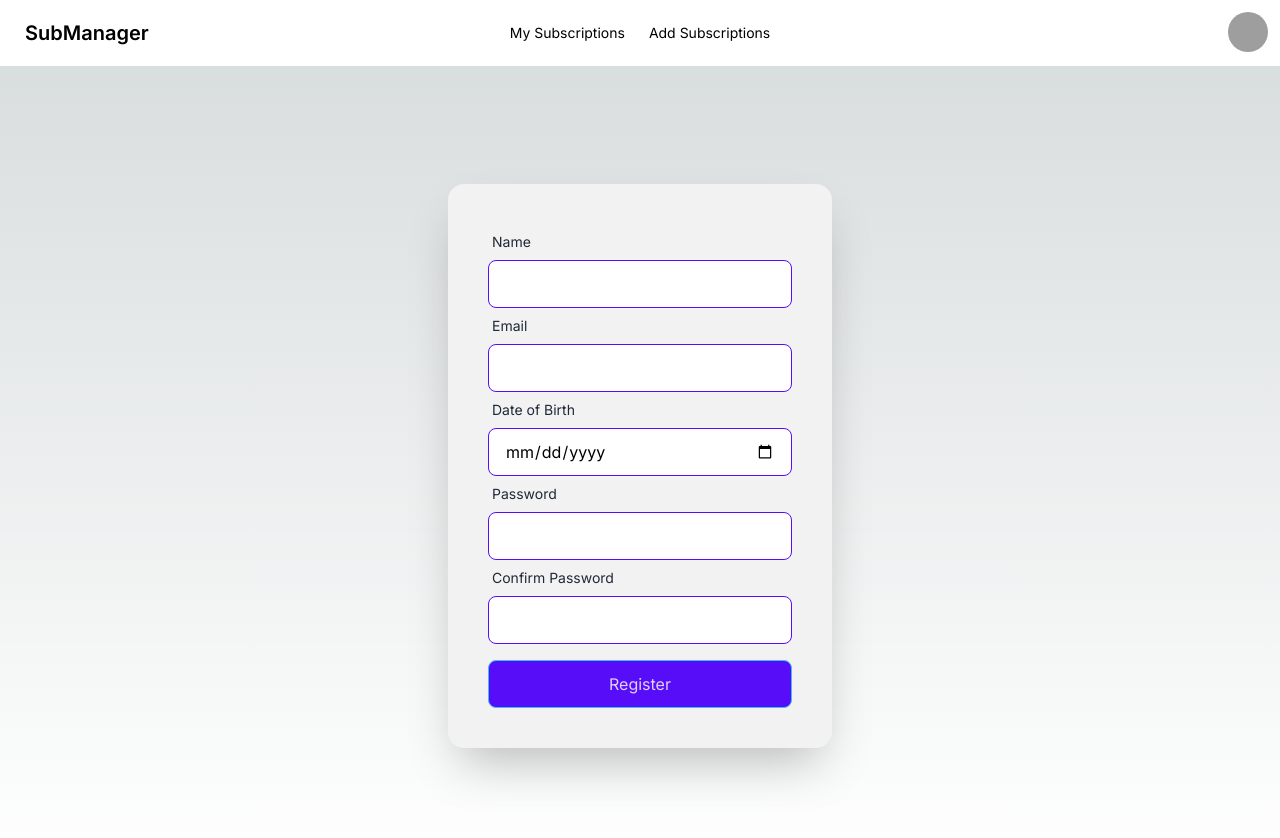
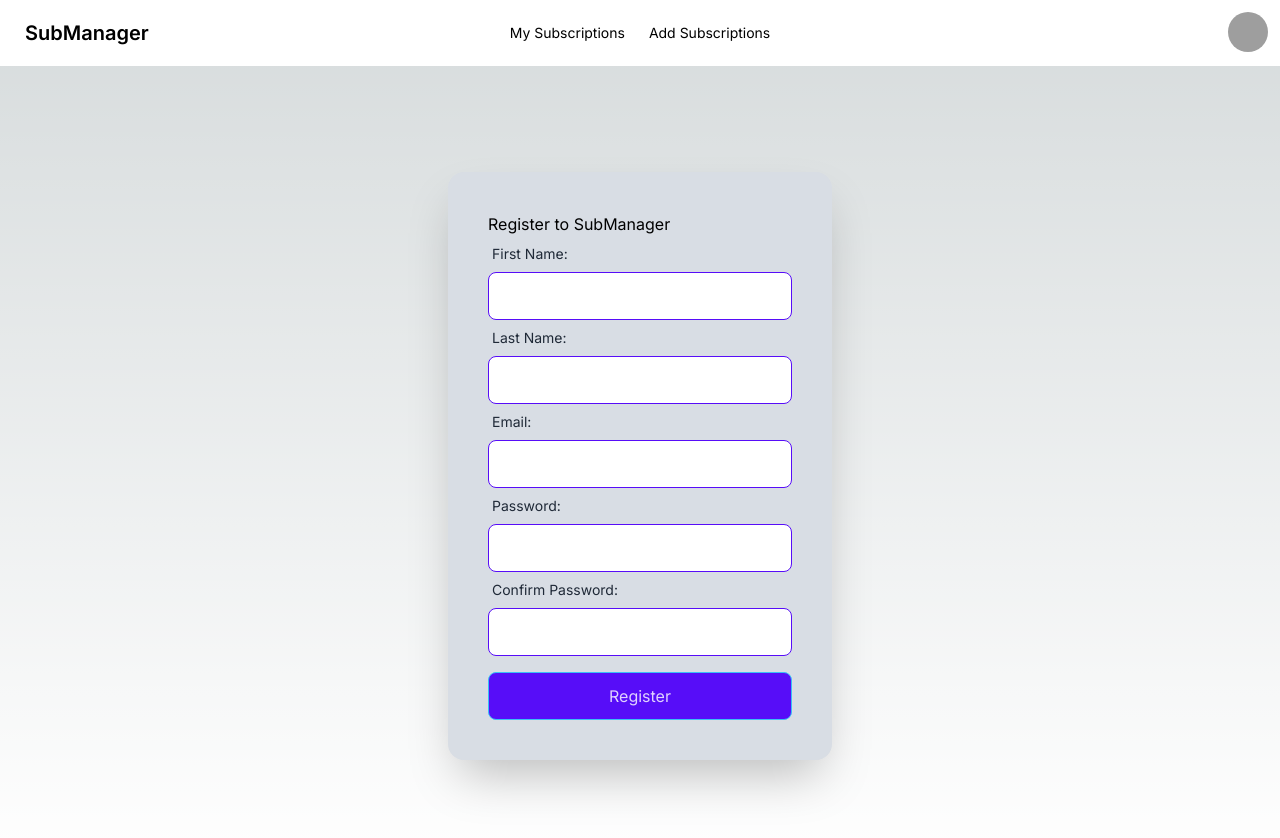
Before and after one commit to AbhinavParbhakar/developED-2023, a Next.js app in the folder front-end/subscription-manager/: page /register in a window 1280 px wide. Shown: the top 838 px of the page. Built offline with nearby package versions, Linux system fonts and the light colour scheme; grey boxes are pictures that could not be loaded.

Commit message:
Register form send Post request

```diff
--- a/front-end/subscription-manager/app/page.tsx
+++ b/front-end/subscription-manager/app/page.tsx
@@ -4,7 +4,7 @@ import Link from 'next/link'
 export default function Home() {
   return (
     <div>
-      <div className="hero min-h-screen bg-base-200">
+      <div className="hero min-h-screen bg-base-200 ">
         <div className="hero-content text-center">
           <div className="max-w-md">
             <h1 className="text-5xl font-bold">Welcome Back User</h1>
--- a/front-end/subscription-manager/app/register/page.tsx
+++ b/front-end/subscription-manager/app/register/page.tsx
@@ -1,29 +1,129 @@
-export default function Home() {
+'use client'
+
+import { useRouter } from 'next/navigation';
+import React, { useState } from 'react';
+
+function AddSubscription() {
+  // Define the subscription state outside of the component
+  const [formData, setFormData] = useState({
+    name: '',
+    l_name: '',
+    email: '',
+    password: '',
+    confirmPassword: '',
+  });
+
+
+  // Define the handleInputChange function
+  const handleInputChange = (e : any) => {
+    const { name, value } = e.target;
+    setFormData({
+      ...formData,
+      [name]: value,
+    });
+  };
+
+  const router = useRouter();
+
+  // Define the handleSubmit function
+  const handleSubmit = async (e : any) => {
+    // You can perform actions with the form data here
+    e.preventDefault();
+    const url = 'https://example.com/api/endpoint'; // Replace with your API endpoint URL
+
+    try {
+      const response = await fetch(url, {
+        method: 'POST',
+        headers: {
+          'Content-Type': 'application/json',
+        },
+        body: JSON.stringify(formData),
+      });
+
+      if (response.ok) {
+        console.log('POST request successful');
+        router.push('/mysubscriptions');
+      } else {
+        console.error('POST request failed');
+        router.push('/mysubscriptions');
+      }
+    } catch (error) {
+      console.error('Error:', error);
+      router.push('/mysubscriptions');
+    }
+
+
+
+  };
+
   return (
     <div className="flex justify-center h-screen items-center">
-            <form className="flex form-control shadow-2xl w-96 flex-col card p-10 bg-base-200">
+      <form onSubmit={handleSubmit} className="flex form-control shadow-2xl w-96 flex-col card p-10 bg-neutral-content">
+        <h1>Register to SubManager</h1>
+
+
+        <label htmlFor="company" className="flex label">
+          <h2 className="label-text">First Name:</h2>
+        </label>
+        <input
+          type="text"
+          value={formData.name}
+          onChange={handleInputChange}
+          name="name"
+          id="name"
+          className="input input-bordered input-primary"
+        />
+        <label htmlFor="l_name" className="flex label">
+          <h2 className="label-text">Last Name:</h2>
+        </label>
+        <input
+          type="text"
+          value={formData.l_name}
+          onChange={handleInputChange}
+          className="input input-bordered input-primary"
+          name="l_name"
+          id="l_name"
+        />
         <label className="flex label">
-                    <h2 className="label-text">Name</h2>
+          <h2 className="label-text">Email: </h2>
         </label>
-                <input type="text" className="input input-bordered input-primary " name="service" id="" />
+        <input
+          type="email"
+          value={formData.email}
+          onChange={handleInputChange}
+          className="input input-bordered input-primary"
+          name="email"
+          id='email'
+        />
+
         <label className="flex label">
-                    <h2 className="label-text">Email</h2>
+          <h2 className="label-text">Password:</h2>
         </label>
-                <input type="" className="input input-bordered input-primary " name="service" id="" />
+        <input
+          type="password"
+          value={formData.password}
+          onChange={handleInputChange}
+          className="input input-bordered input-primary"
+          name="password"
+          id='password'
+        />
         <label className="flex label">
-                    <h2 className="label-text">Date of Birth</h2>
+          <h2 className="label-text">Confirm Password:</h2>
         </label>
-                <input type="date" className="input input-bordered input-primary "></input>
-                <label className="flex label">
-                    <h2 className="label-text">Password</h2>
-                </label>
-                <input type="" className="input input-bordered input-primary " name="service" id="" />
-                <label className="flex label">
-                    <h2 className="label-text">Confirm Password</h2>
-                </label>
-                <input type="text" className="input input-bordered input-primary "></input>
-                <button type="submit" className="btn-primary input input-bordered input-info mt-4" >Register</button>
+        <input
+          type="password"
+          value={formData.confirmPassword}
+          onChange={handleInputChange}
+          className="input input-bordered input-primary"
+          name="confirmPassword"
+          id='confirmPassword'
+        />
+        <button type="submit" className="btn-primary input input-bordered input-info mt-4">
+          Register
+        </button>
       </form>
     </div>
-  )
+  );
 }
+
+export default AddSubscription;
--- a/front-end/subscription-manager/app/subscription/new/page.tsx
+++ b/front-end/subscription-manager/app/subscription/new/page.tsx
@@ -57,7 +57,7 @@ function AddSubscription() {
           <h2 className="label-text">Subscription Price</h2>
         </label>
         <input
-          type="text"
+          type="number"
           value={formData.price}
           onChange={handleInputChange}
           className="input input-bordered input-primary"
```
Lines whose indentation alone changed are shown as unchanged.
